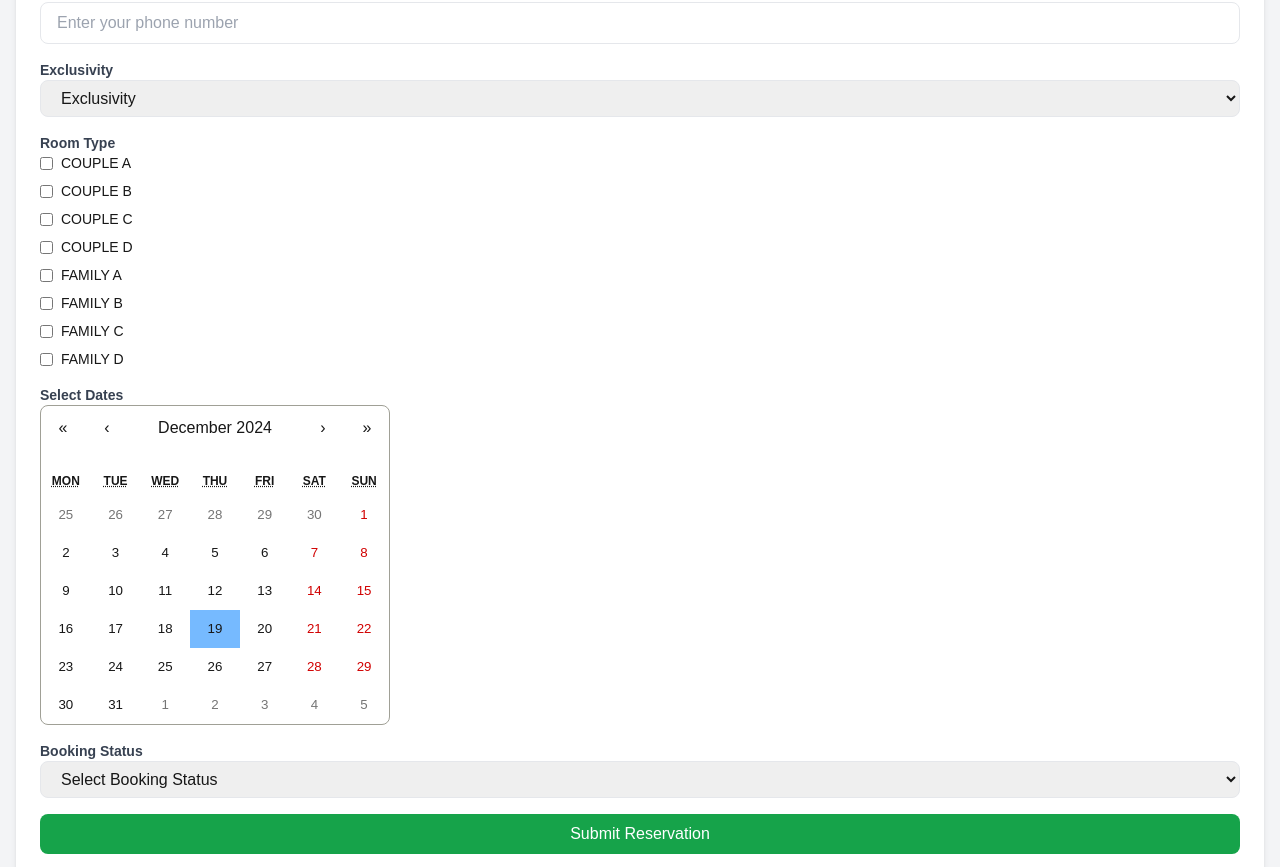
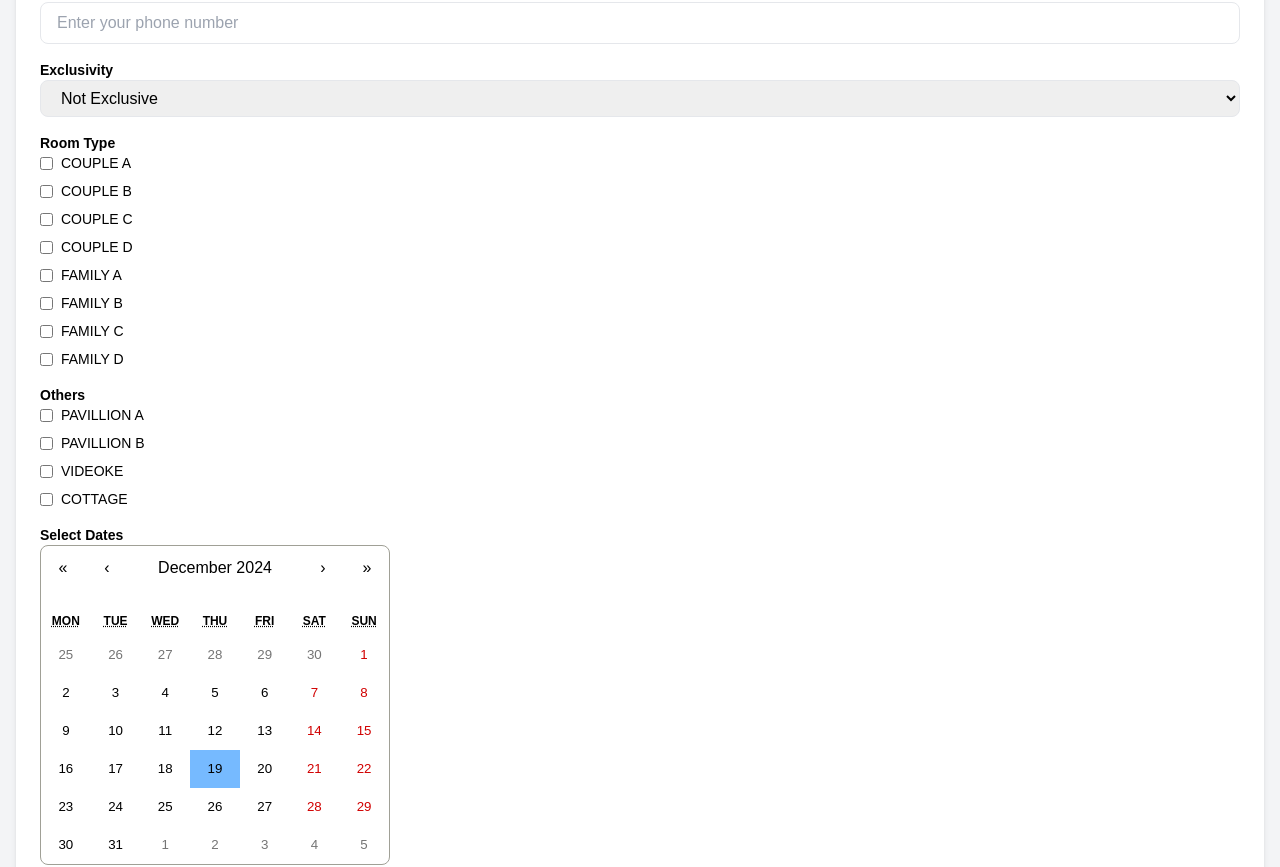
Before and after one commit to jfgalvez1/daddy-s-resort-reservation-system, a Next.js app: page /reservations in a window 1280 px wide. Shown: the part 300-1167 px from the top of the page. Built offline with nearby package versions, Linux system fonts and the light colour scheme.

Commit message:
New Update

```diff
--- a/src/app/models/Reservation.js
+++ b/src/app/models/Reservation.js
@@ -1,24 +1,23 @@
-import mongoose from 'mongoose';
-import { v4 as uuidv4 } from 'uuid';
+import mongoose from "mongoose";
 
-const { Schema, model, models } = mongoose;
+const ReservationSchema = new mongoose.Schema(
+  {
+    reservation_id: { type: String, required: true },
+    name: { type: String, required: true },
+    phone: { type: String, required: true },
+    roomType: { type: [String], required: false },
+    others: { type: [String], required: false },
+    bookingStatus: { type: String, enum: ["pencil", "paid"], required: true },
+    exclusivity: {
+      type: String,
+      enum: ["not-exclusive", "exclusive", "exclusive-w-room"],
+      required: true,
+    },
+    checkIn: { type: Date, required: true },
+    checkOut: { type: Date, required: true },
+  },
+  { timestamps: true }
+);
 
-const ReservationSchema = new Schema({
-  reservation_id: {
-    type: String,
-    default: () => uuidv4(),
-    unique: true,
-  },
-  name: { type: String, required: true },
-  email: { type: String, required: true },
-  phone: { type: String, required: true },
-  status: { type: String, required: true },
-  checkIn: { type: Date, required: true },
-  checkOut: { type: Date, required: true },
-  createdAt: { type: Date, default: Date.now },
-});
-
-const Reservation =
-  models.Reservation || model('Reservation', ReservationSchema);
-
-export default Reservation;
+export default mongoose.models.Reservation ||
+  mongoose.model("Reservation", ReservationSchema);
--- a/src/components/NewReservations.js
+++ b/src/components/NewReservations.js
@@ -1,20 +1,22 @@
-'use client';
+"use client";
 
-import { useState } from 'react';
-import Calendar from 'react-calendar';
-import { v4 as uuidv4 } from 'uuid';
-import 'react-calendar/dist/Calendar.css'; // Import Calendar styles
+import { useState } from "react";
+import Calendar from "react-calendar";
+import { v4 as uuidv4 } from "uuid";
+import "react-calendar/dist/Calendar.css"; // Import Calendar styles
 
 export default function NewReservation() {
   const [formData, setFormData] = useState({
-    name: '',
-    phone: '',
+    name: "",
+    phone: "",
     roomType: [],
-    bookingStatus: '',
-    exclusivity: '',
-    exclusive: false,
+    othersType: [],
+    bookingStatus: "",
+    exclusivity: "",
   });
   const [dates, setDates] = useState([new Date(), new Date()]);
+
+  const [exclusive, setExclusive] = useState(false);
 
   const handleSubmit = async (e) => {
     e.preventDefault();
@@ -22,19 +24,19 @@ export default function NewReservation() {
     const [checkIn, checkOut] = dates;
 
     const reservation_id = uuidv4();
-    const response = await fetch('/api/reservations', {
-      method: 'POST',
-      headers: { 'Content-Type': 'application/json' },
+    const response = await fetch("/api/reservations", {
+      method: "POST",
+      headers: { "Content-Type": "application/json" },
       body: JSON.stringify({ ...formData, reservation_id, checkIn, checkOut }),
     });
 
-    console.log('RESPONSE', response);
+    console.log("RESPONSE", response);
 
     if (response.ok) {
-      alert('Reservation created successfully!');
-      setFormData({ name: '', phone: '', roomType: [], bookingStatus: '' });
+      alert("Reservation created successfully!");
+      setFormData({ name: "", phone: "", roomType: [], bookingStatus: "" });
     } else {
-      alert('Failed to create reservation.');
+      alert("Failed to create reservation.");
     }
   };
 
@@ -48,13 +50,23 @@ export default function NewReservation() {
     });
   };
 
+  const handleOthersCheckbox = (e) => {
+    const { value, checked } = e.target;
+    setFormData((prevData) => {
+      const updatedOthersTypes = checked
+        ? [...prevData.othersType, value] // Add the room type to the array
+        : prevData.othersType.filter((other) => other !== value); // Remove the room type from the array
+      return { ...prevData, othersType: updatedOthersTypes };
+    });
+  };
+
   return (
     <form className="space-y-4" onSubmit={handleSubmit}>
       {/* Name Input */}
       <div>
         <label
           htmlFor="name"
-          className="block text-sm font-semibold text-gray-700"
+          className="block text-sm font-semibold text-black"
         >
           Name of Guest
         </label>
@@ -73,7 +85,7 @@ export default function NewReservation() {
       <div>
         <label
           htmlFor="phone"
-          className="block text-sm font-semibold text-gray-700"
+          className="block text-sm font-semibold text-black"
         >
           Phone
         </label>
@@ -92,45 +104,49 @@ export default function NewReservation() {
       <div>
         <label
           htmlFor="exclusivity"
-          className="block text-sm font-semibold text-gray-700"
+          className="block text-sm font-semibold text-black"
         >
           Exclusivity
         </label>
         <select
           id="exclusivity"
           value={formData.exclusivity}
-          onChange={(e) =>
-            setFormData({ ...formData, exclusivity: e.target.value })
+          onChange={(e) => {
+            if (e.target.value === "not-exclusive") {
+              setExclusive(false);
+            } else {
+              setExclusive(true);
             }
-          className="w-full px-4 py-2 border rounded-lg focus:outline-none focus:ring-2 focus:ring-green-600"
+
+            setFormData({ ...formData, exclusivity: e.target.value });
+          }}
+          className="w-full px-4 py-2 border rounded-lg focus:outline-none focus:ring-2 focus:ring-green-600 text-black"
           required
         >
-          <option value="" disabled>
-            Exclusivity
-          </option>
+          <option value="not-exclusive">Not Exclusive</option>
           <option value="exclusive">Exclusive</option>
           <option value="exclusive-w-room">Exclusive w/ Rooms</option>
-          <option value="not-exclusive">Not Exclusive</option>
         </select>
       </div>
 
-      {/* Room Type Checkboxes */}
+      {!exclusive ? (
+        // Show content when NOT exclusive
         <div>
-        <label className="block text-sm font-semibold text-gray-700">
+          <label className="block text-sm font-semibold text-black">
             Room Type
           </label>
           <div className="space-y-2">
             {[
-            'couple-a',
-            'couple-b',
-            'couple-c',
-            'couple-d',
-            'family-a',
-            'family-b',
-            'family-c',
-            'family-d',
+              "couple-a",
+              "couple-b",
+              "couple-c",
+              "couple-d",
+              "family-a",
+              "family-b",
+              "family-c",
+              "family-d",
             ].map((room) => (
-            <div key={room} className="flex items-center">
+              <div key={room} className="flex items-center text-black">
                 <input
                   type="checkbox"
                   id={room}
@@ -140,10 +156,34 @@ export default function NewReservation() {
                   className="mr-2"
                 />
                 <label htmlFor={room} className="text-sm">{`${room
-                .replace(/-/g, ' ')
+                  .replace(/-/g, " ")
                   .toUpperCase()}`}</label>
               </div>
             ))}
+          </div>
+        </div>
+      ) : null}
+
+      <div>
+        <label className="block text-sm font-semibold text-black">Others</label>
+        <div className="space-y-2">
+          {["pavillion-a", "pavillion-b", "videoke", "cottage"].map(
+            (others) => (
+              <div key={others} className="flex items-center text-black">
+                <input
+                  type="checkbox"
+                  id={others}
+                  value={others}
+                  checked={formData.othersType.includes(others)}
+                  onChange={handleOthersCheckbox}
+                  className="mr-2"
+                />
+                <label htmlFor={others} className="text-sm">{`${others
+                  .replace(/-/g, " ")
+                  .toUpperCase()}`}</label>
+              </div>
+            )
+          )}
         </div>
       </div>
 
@@ -151,7 +191,7 @@ export default function NewReservation() {
       <div>
         <label
           htmlFor="dates"
-          className="block text-sm font-semibold text-gray-700"
+          className="block text-sm font-semibold text-black"
         >
           Select Dates
         </label>
@@ -160,7 +200,7 @@ export default function NewReservation() {
           selectRange={true}
           onChange={setDates}
           value={dates}
-          className="rounded-lg border border-gray-300"
+          className="rounded-lg border border-gray-300 text-black"
         />
       </div>
 
@@ -168,7 +208,7 @@ export default function NewReservation() {
       <div>
         <label
           htmlFor="bookingStatus"
-          className="block text-sm font-semibold text-gray-700"
+          className="block text-sm font-semibold text-black"
         >
           Booking Status
         </label>
@@ -178,14 +218,18 @@ export default function NewReservation() {
           onChange={(e) =>
             setFormData({ ...formData, bookingStatus: e.target.value })
           }
-          className="w-full px-4 py-2 border rounded-lg focus:outline-none focus:ring-2 focus:ring-green-600"
+          className="w-full px-4 py-2 border rounded-lg focus:outline-none focus:ring-2 focus:ring-green-600 text-black"
           required
         >
           <option value="" disabled>
             Select Booking Status
           </option>
-          <option value="pencil">Pencil Booking</option>
-          <option value="paid">Paid Reservation</option>
+          <option className="text-black" value="pencil">
+            Pencil Booking
+          </option>
+          <option className="text-black" value="paid">
+            Paid Reservation
+          </option>
         </select>
       </div>
 
```
Also changed, not shown: src/app/dashboard/page.js (+13 -13 lines), 1 other file (tests, documents, lock files or other folders). Lines whose indentation alone changed are shown as unchanged.
